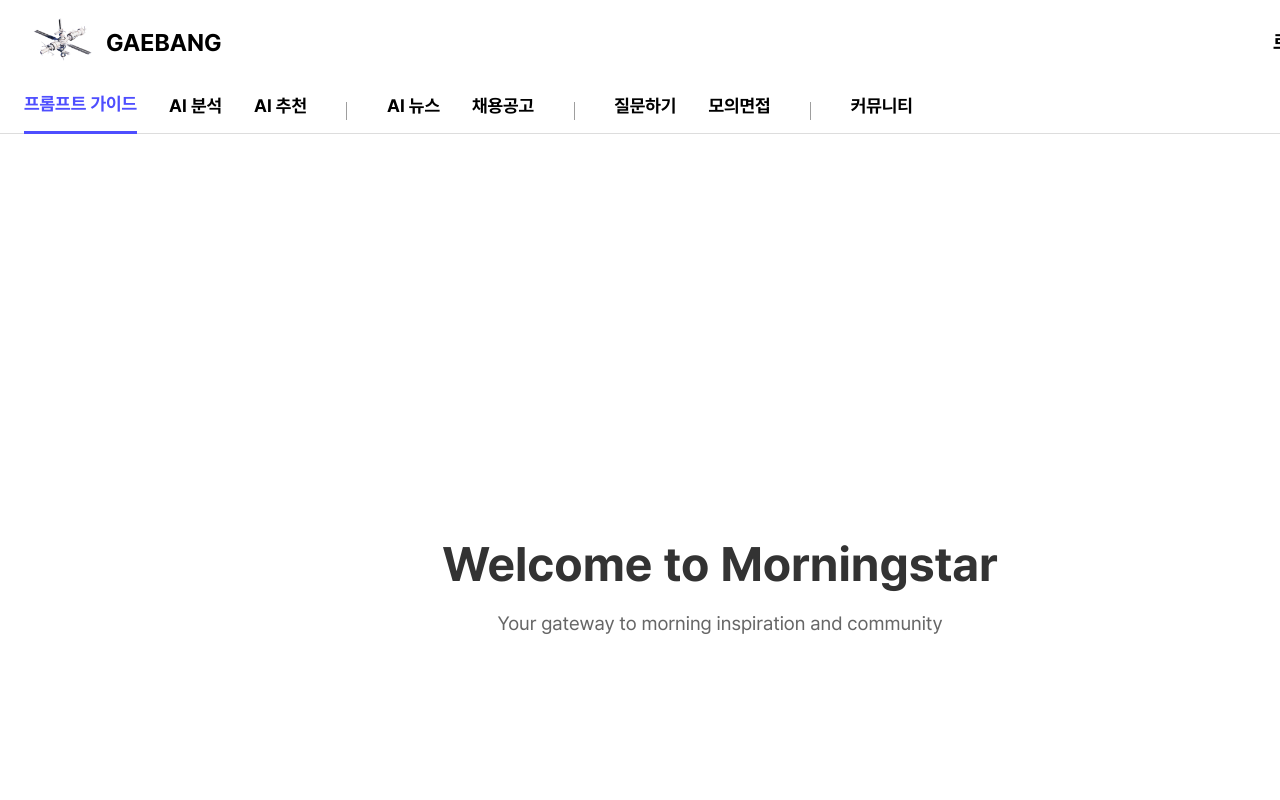
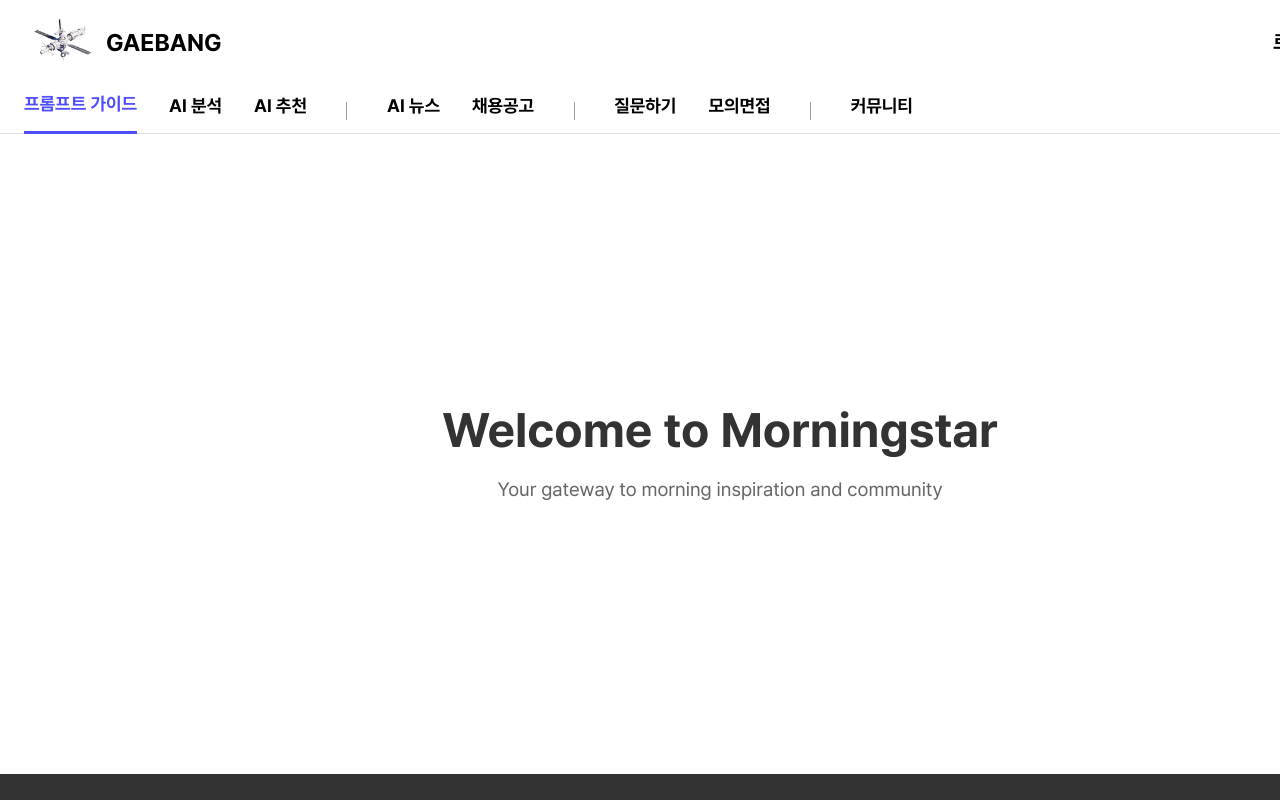
Before and after one commit to team-kosa-skynet/Morningstar-front, a React (Vite) app: page / in a window 1280 px wide. Shown: the top 800 px of the page. Built offline with nearby package versions, Linux system fonts and the light colour scheme; grey boxes are pictures that could not be loaded; a web font is replaced by a local one.

Commit message:
feat: 헤더, 네브 세팅중

```diff
--- a/src/App.module.scss
+++ b/src/App.module.scss
@@ -9,8 +9,7 @@
     margin: 0 auto;
 
     .mainSection {
-      min-height: calc(100vh - $header-height - $nav-height);
-      padding-top: $header-height; // 헤더가 fixed일 경우
+      min-height: calc(100vh - $header-height - $nav-height - $footer-height);
     }
   }
 }
--- a/src/styles/_variables.scss
+++ b/src/styles/_variables.scss
@@ -153,6 +153,7 @@
 
 $header-height: 134px;
 $nav-height: 54px;
+$footer-height: 80px;
 $container-width: 1360px;
 $container-padding: 40px;
 
```
